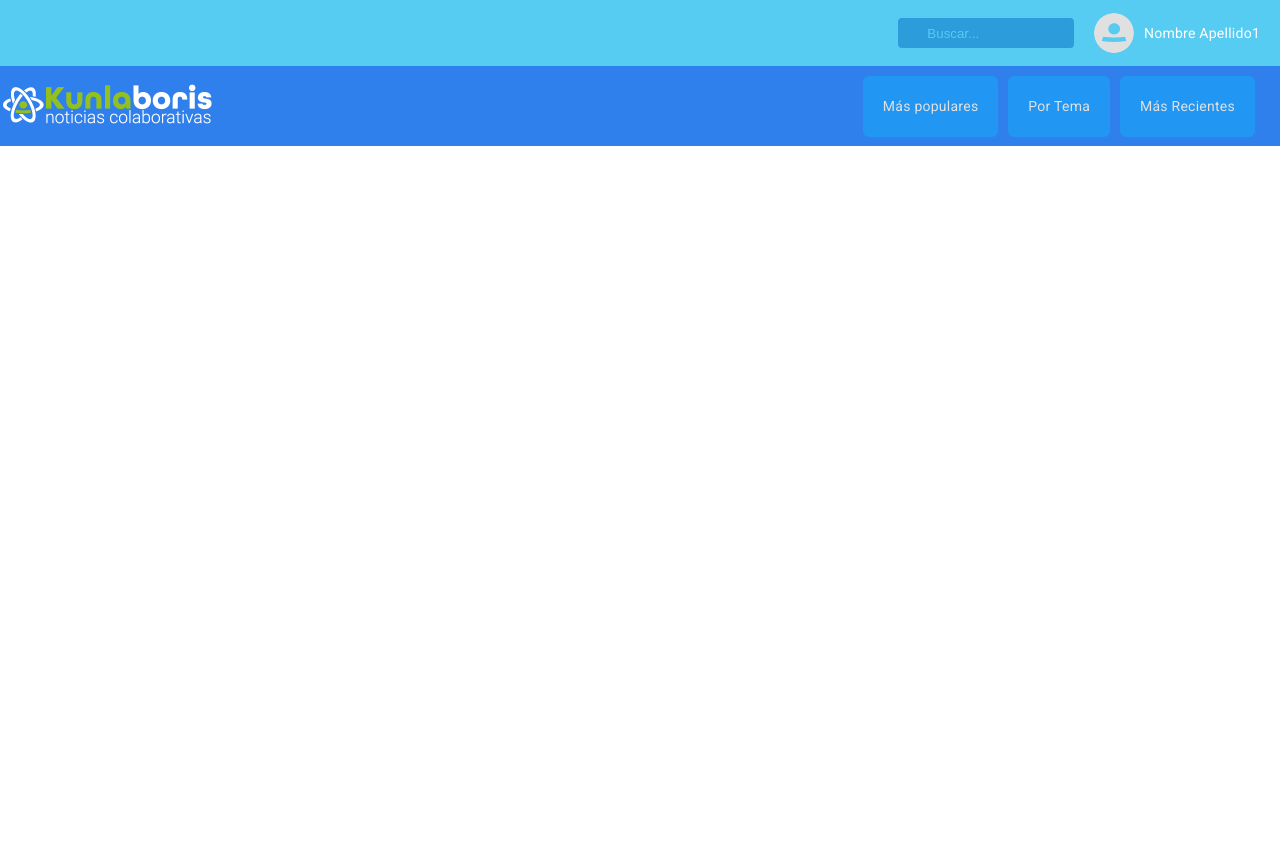
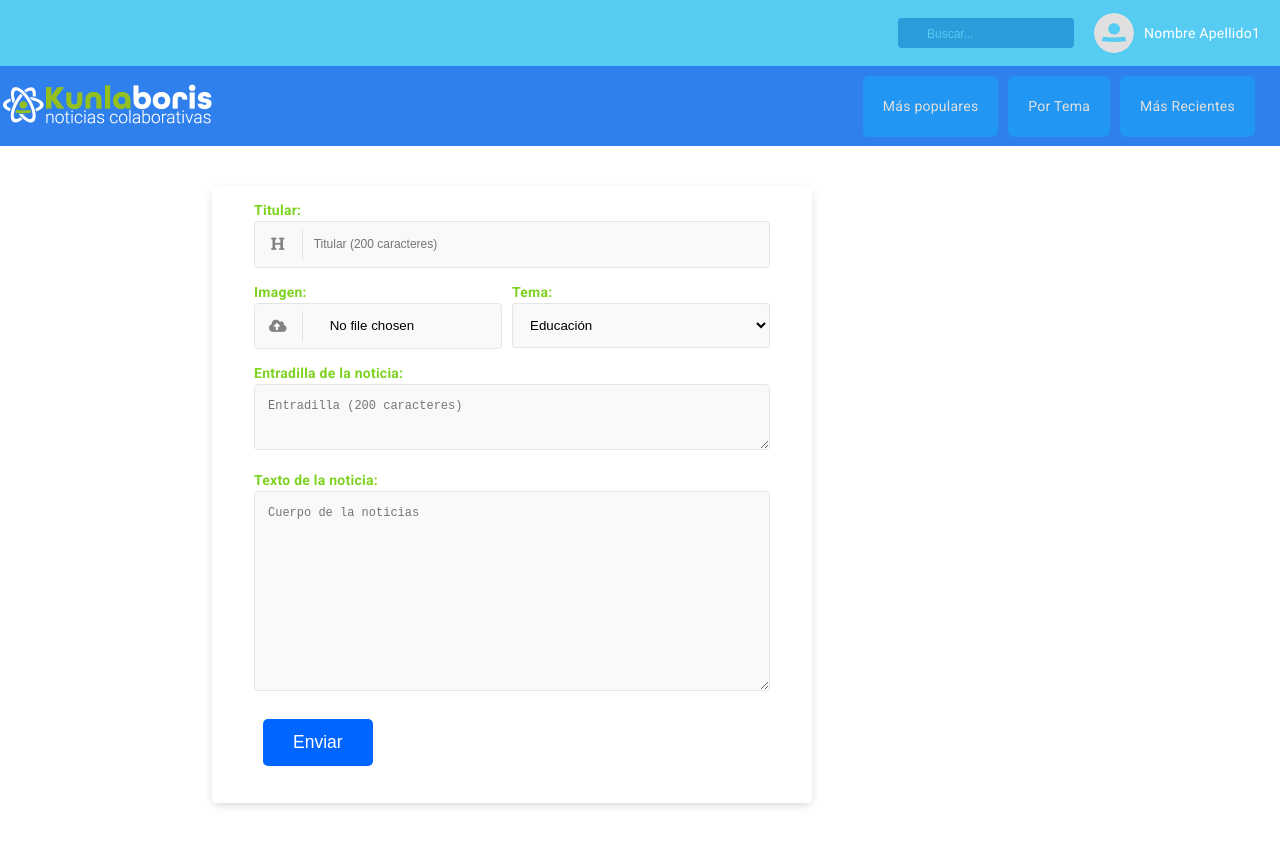
Before and after one commit to Kunlaboris/Noticias_Colaborativas, a React (Create React App) app in the folder front/: page /addnews in a window 1280 px wide. Before the commit the page ends 800 px from the top, so only its background shows below. Built offline with nearby package versions, Linux system fonts and the light colour scheme.

Commit message:
Formulario de nueva noticia

```diff
--- a/front/src/App.js
+++ b/front/src/App.js
@@ -9,7 +9,7 @@ function App() {
     <Router>
       <div>
         <Switch>
-          <Route path="/news">
+          <Route path="/addnews">
             <AddNews />
           </Route>
           <Route path="/">
--- /dev/null
+++ b/front/src/components/BoxBiography.css
@@ -0,0 +1,4 @@
+#box-bio {
+  width: 270px;
+  margin: 20px;
+}
--- /dev/null
+++ b/front/src/components/BoxBiography.js
@@ -0,0 +1,13 @@
+import './BoxBiography.css';
+import { MiniBoxBio } from './MiniBoxBio';
+
+export const BoxBiography = () => {
+  return (
+    <div id="box-bio">
+      <h2>Nuevos usuarios</h2>
+      <MiniBoxBio />
+      <MiniBoxBio />
+      <MiniBoxBio />
+    </div>
+  );
+};
--- a/front/src/components/FormEditNews.css
+++ b/front/src/components/FormEditNews.css
@@ -7,63 +7,51 @@
 h4 {
   color: #7ed321;
 }
+
+textarea.new {
+  height: 200px;
+}
+input::placeholder,
+textarea::placeholder {
+  font-size: 12px;
+  font: Roboto;
+  letter-spacing: normal;
+}
+
+input[type='file']::-webkit-file-upload-button {
+  color: transparent;
+  width: 0px;
+  border: none;
+  background-color: transparent;
+}
+
 input,
 textarea,
-input[type='radio'] + label,
-/* input[type='checkbox'] + label:before, */
-select option,
 select {
   width: 100%;
-  padding: 1em;
+  padding: 13px;
   line-height: 1.4;
   background-color: #f9f9f9;
   border: 1px solid #e5e5e5;
-  border-radius: 3px;
+  border-radius: 4px;
   -webkit-transition: 0.35s ease-in-out;
   -moz-transition: 0.35s ease-in-out;
   -o-transition: 0.35s ease-in-out;
   transition: 0.35s ease-in-out;
   transition: all 0.35s ease-in-out;
 }
+select:focus,
 input:focus {
   outline: 0;
   border-color: #64ac15;
 }
 input:focus + .input-icon i {
-  color: #7ed321;
+  color: #64ac15;
 }
 input:focus + .input-icon:after {
   border-right-color: #7ed321;
 }
-input[type='radio'] {
-  display: none;
-}
-input[type='radio'] + label,
-select {
-  display: inline-block;
-  width: 100%;
-  text-align: center;
-  border-radius: 0;
-}
-input[type='radio'] + label:first-of-type {
-  border-top-left-radius: 3px;
-  border-bottom-left-radius: 3px;
-}
-input[type='radio'] + label:last-of-type {
-  border-top-right-radius: 3px;
-  border-bottom-right-radius: 3px;
-}
-input[type='radio'] + label i {
-  padding-right: 0.4em;
-}
-input[type='radio']:checked + label,
-input:checked + label:before,
-select:focus,
-select:active {
-  background-color: #7ed321;
-  color: #fff;
-  border-color: #64ac15;
-}
+
 /* input[type='checkbox'] {
   display: none;
 }
@@ -97,7 +85,7 @@ input:checked + label:after {
 }
 select {
   height: 3.4em;
-  line-height: 2;
+  line-height: 2px;
 }
 select:first-of-type {
   border-top-left-radius: 3px;
@@ -114,7 +102,37 @@ select:active {
 select option {
   background-color: #7ed321;
   color: #fff;
+  padding: 30px;
 }
+
+button#new {
+  border: 4px solid transparent;
+  border-radius: 5px;
+
+  font-size: 1.25em;
+
+  padding-top: 0.5em;
+  padding-bottom: 0.5em;
+  padding-left: 1.5em;
+  padding-right: 1.5em;
+
+  margin: 0.5em;
+
+  transition-duration: 0.25s;
+
+  background-color: #0066ff;
+  color: white;
+}
+
+button#new:hover {
+  background-color: #0099ff;
+}
+
+button#new:active {
+  border: 4px solid #0066ff;
+  transition: 0s;
+}
+
 .input-group {
   margin-bottom: 1em;
   zoom: 1;
@@ -134,6 +152,7 @@ select option {
   padding-left: 4.4em;
 }
 .input-group-icon .input-icon {
+  color: #828282;
   position: absolute;
   top: 0;
   left: 0;
@@ -165,7 +184,7 @@ select option {
   transition: all 0.35s ease-in-out;
 }
 .container {
-  max-width: 38em;
+  max-width: 600px;
   padding: 1em 3em 2em 3em;
   margin: 0em auto;
   background-color: #fff;
--- a/front/src/components/FormEditNews.js
+++ b/front/src/components/FormEditNews.js
@@ -18,16 +18,16 @@ export const FormEditNews = () => {
 
           <div class="row">
             <div class="col-half">
-              <h4>Tema:</h4>
-              <div class="input-group">
+              <h4>Imagen:</h4>
+              <div class="input-group input-group-icon">
                 <input type="file" />
                 <div class="input-icon">
-                  <i class="fa fa-user"></i>
+                  <i class="fa fa-cloud-upload-alt"></i>
                 </div>
               </div>
             </div>
             <div class="col-half">
-              <h4>Categoría</h4>
+              <h4>Tema:</h4>
               <div class="input-group">
                 <select>
                   <option>Educación</option>
@@ -37,35 +37,19 @@ export const FormEditNews = () => {
             </div>
           </div>
           <div class="row">
-            <h4>Payment Details</h4>
-
+            <h4>Entradilla de la noticia:</h4>
             <div class="input-group input-group-icon">
-              <textarea placeholder="Card Number" />
-            </div>
-            <div class="col-half">
-              <div class="input-group input-group-icon">
-                <input type="text" placeholder="Card CVC" />
-                <div class="input-icon">
-                  <i class="fa fa-user"></i>
-                </div>
-              </div>
-            </div>
-            <div class="col-half">
-              <div class="input-group">
-                <select>
-                  <option>01 Jan</option>
-                  <option>02 Jan</option>
-                </select>
-                <select>
-                  <option>2015</option>
-                  <option>2016</option>
-                </select>
-              </div>
+              <textarea placeholder="Entradilla (200 caracteres)" />
             </div>
           </div>
           <div class="row">
-            <button>Enviar</button>
-            {/* <input type="submit">Enviar</input> */}
+            <h4>Texto de la noticia:</h4>
+            <div class="input-group input-group-icon">
+              <textarea class="new" placeholder="Cuerpo de la noticias" />
+            </div>
+          </div>
+          <div class="row">
+            <button id="new">Enviar</button>
           </div>
         </form>
       </div>
--- /dev/null
+++ b/front/src/components/MiniBoxBio.css
@@ -0,0 +1,25 @@
+#mini-box-bio {
+  display: flex;
+  justify-content: flex-start;
+  align-items: flex-start;
+  border: 1px solid #e0e0e0;
+  padding: 8px 10px;
+}
+
+#mini-box-bio img {
+  flex: 0 1 auto;
+  margin-right: 8px;
+}
+
+#mini-box-bio #box-name {
+  flex: 0 1 auto;
+}
+
+#mini-box-bio #box-name h3 {
+  color: #2f80ed;
+  font-size: 14px;
+}
+#mini-box-bio #box-name p {
+  color: rgba(0, 0, 0, 0.54);
+  font-size: 12px;
+}
--- /dev/null
+++ b/front/src/components/MiniBoxBio.js
@@ -0,0 +1,13 @@
+import './MiniBoxBio.css';
+
+export const MiniBoxBio = () => {
+  return (
+    <div id="mini-box-bio">
+      <img src="./img/avatar-kunlaboris.svg" width="40px" />
+      <div id="box-name">
+        <h3>Manuel Rivas</h3>
+        <p>Biografía escritor, poeta...</p>
+      </div>
+    </div>
+  );
+};
--- a/front/src/pages/Home.js
+++ b/front/src/pages/Home.js
@@ -1,12 +1,18 @@
 import React from 'react';
 import { TopBar } from '../components/TopBar';
 import { Menu } from '../components/Menu';
+import { BoxBiography } from '../components/BoxBiography';
 
 export const Home = () => {
   return (
-    <header>
-      <TopBar />
-      <Menu />
-    </header>
+    <>
+      <header>
+        <TopBar />
+        <Menu />
+      </header>
+      <footer>
+        <BoxBiography />
+      </footer>
+    </>
   );
 };
```
Also changed, not shown: front/src/img/avatar-kunlaboris.svg (added).
